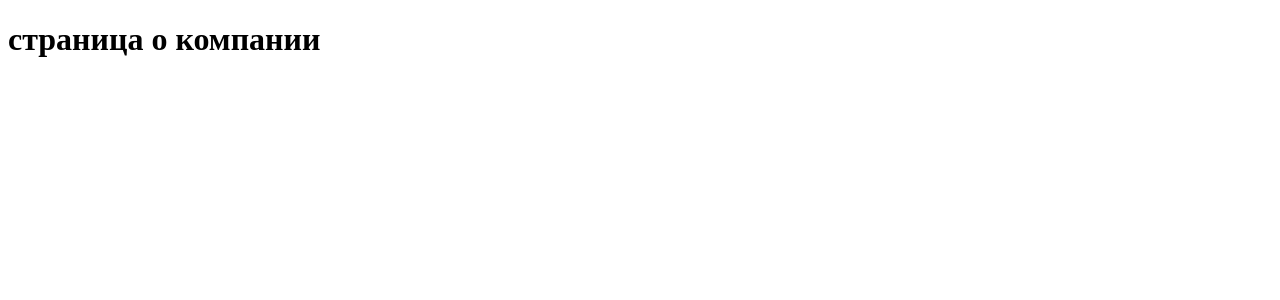
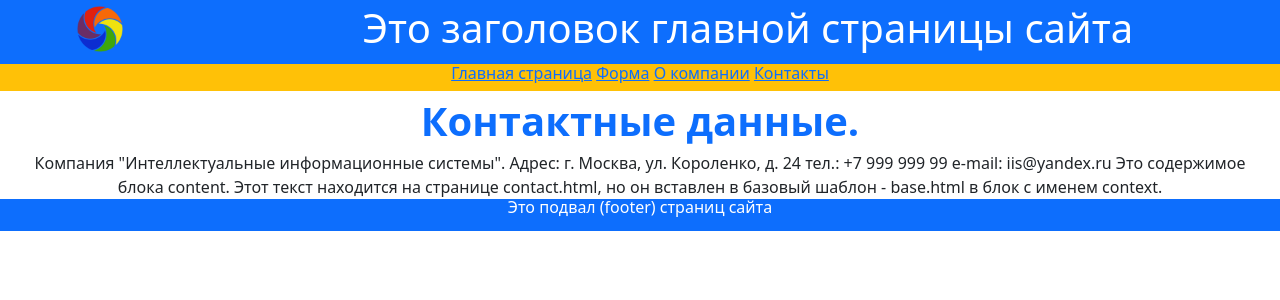
Before and after one commit to BYKEFAL/bookworld, a Django app: page /about/ in a window 1280 px wide. Shown: the top 300 px of the page. Run offline with Django 4.2, Linux system fonts and the light colour scheme; some libraries are stand-ins or nearby versions.

Commit message:
another commit CP7

```diff
--- a/bookworld/config/urls.py
+++ b/bookworld/config/urls.py
@@ -23,8 +23,10 @@ from django.conf.urls.static import static
 
 
 urlpatterns = [
-    path('', TemplateView.as_view(template_name="firstapp/index.html"), name='index'),
+    # path('', TemplateView.as_view(template_name="firstapp/index.html"), name='index'),
+    path('', views.index, name='index'),
     path('about/', views.about, name='about'),
     path('contact/', views.contact, name='contact'),
+    path('my_form/', views.my_form, name='my_form'),
     path('admin/', admin.site.urls),
-] + static(settings.STATIC_URL)
+]
--- a/bookworld/firstapp/views.py
+++ b/bookworld/firstapp/views.py
@@ -1,8 +1,22 @@
 from django.shortcuts import render
+from .forms import UserForm
 
-# Create your views here.
+
+def index(request):
+    my_text = 'Изучаем формы Django'
+    context = {'my_text': my_text}
+    return render(request, "firstapp/index.html", context)
+
+
 def about(request):
-   return render(request, 'firstapp/about.html')
+    return render(request, "firstapp/about.html")
+
 
 def contact(request):
-   return render(request, 'firstapp/contact.html')
+    return render(request, "firstapp/contact.html")
+
+
+def my_form(request):
+    my_form = UserForm()
+    context = {"form": my_form}
+    return render(request, "firstapp/my_form.html", context)
--- a/bookworld/templates/default.html
+++ b/bookworld/templates/default.html
@@ -1,11 +1,9 @@
-
+{% load static %}
 <!DOCTYPE html>
 <html lang="en">
 <head>
-    {% load static %}
     <meta charset="UTF-8">
     <meta name="viewport" content="width=device-width, initial-scale=1">
-
     <!-- <link href="https://cdn.jsdelivr.net/npm/bootstrap@5.1.3/dist/css/bootstrap.min.css" rel="stylesheet"
     integrity="sha384-1BmE4kWBq78iYhFldvKuhfTAU6auU8tT94WrHftjDbrCEXSU1oBoqyl2QvZ6jIW3" crossorigin="anonymous">
     <script defer src="https://cdn.jsdelivr.net/npm/bootstrap@5.1.3/dist/js/bootstrap.bundle.min.js"
@@ -31,6 +29,7 @@
         <div class="row bg-warning text-center">
             <h6>
                 <a href="{% url 'index' %}">Главная страница</a>
+                <a href="{% url 'my_form' %}">Форма</a>
                 <a href="{% url 'about' %}">О компании</a>
                 <a href="{% url 'contact' %}">Контакты</a>
             </h6>
--- a/bookworld/templates/firstapp/about.html
+++ b/bookworld/templates/firstapp/about.html
@@ -1,11 +1,12 @@
-<!DOCTYPE html>
-<html lang="en">
-<head>
-   <meta charset="UTF-8">
-   <meta name="viewport" content="width=device-width, initial-scale=1.0">
-   <title>Document</title>
-</head>
-<body>
-   <h1>страница о компании</h1>
-</body>
-</html>
+{% extends "default.html" %}
+{% block title %}Контакты{% endblock title %}
+{% block header %}Контактные данные.{% endblock header %}
+{% block content %}
+    Компания "Интеллектуальные информационные системы".
+    Адрес: г. Москва, ул. Короленко, д. 24
+    тел.: +7 999 999 99
+    e-mail: iis@yandex.ru
+    Это содержимое блока content. Этот текст находится
+    на странице contact.html, но он вставлен в базовый
+    шаблон - base.html в блок с именем context.
+{% endblock content %}
```
Also changed, not shown: bookworld/firstapp/forms.py (added, +12 -0 lines), bookworld/templates/firstapp/index.html (+12 -7 lines), bookworld/templates/firstapp/my_form.html (added, +14 -0 lines).
